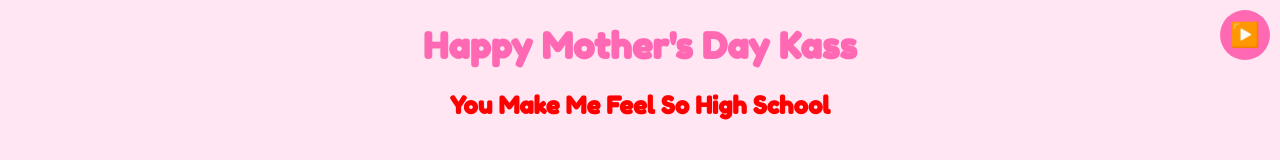
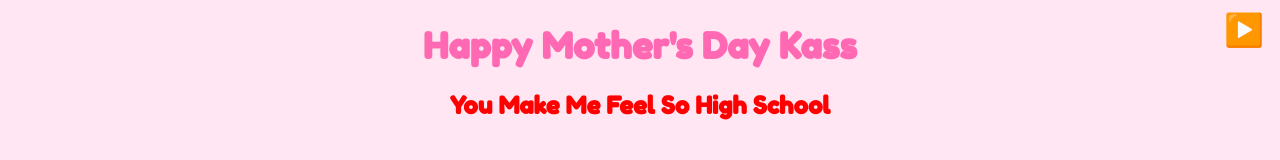
Before and after one commit to cnixon21/mothers-day-website, a plain HTML site: page index.html in a window 1280 px wide. Shown: the top 160 px of the page. Drawn offline with nearby package versions, Linux system fonts and the light colour scheme.

Commit message:
Update index.html

```diff
--- a/index.html
+++ b/index.html
@@ -129,13 +129,10 @@
             position: fixed;
             top: 10px;
             right: 10px;
-            background-color: #ff69b4;
-            color: #fff;
+            background: none;
+            color: #ff69b4;
             border: none;
-            border-radius: 50%;
-            width: 50px;
-            height: 50px;
-            font-size: 24px;
+            font-size: 2rem; /* 32px */
             cursor: pointer;
             z-index: 1000;
         }
```
